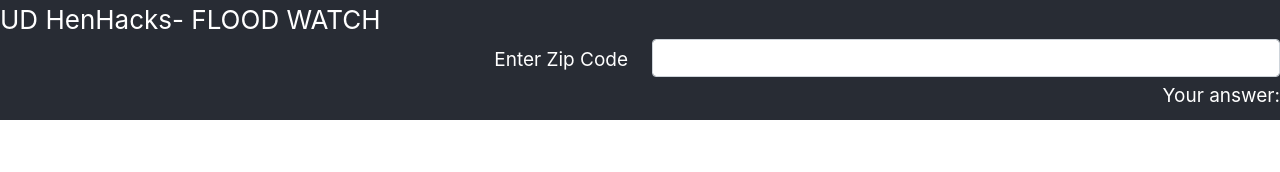
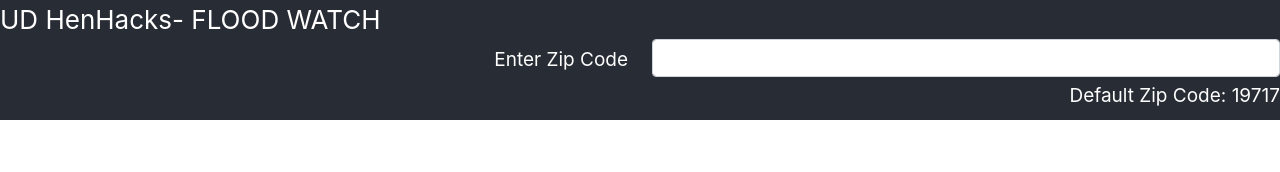
Before and after one commit to mattgwin29/HenHacks2023-Flood-Monitor, a React (Create React App) app: page / in a window 1280 px wide. Shown: the top 172 px of the page. Built offline with nearby package versions, Linux system fonts and the light colour scheme.

Commit message:
fixing build issue

```diff
--- a/src/Components/LandingPage.tsx
+++ b/src/Components/LandingPage.tsx
@@ -30,7 +30,7 @@ export function LandingPage({
                     ></Form.Control>
                 </Col>
             </Form.Group>
-            <div>Your answer: {zip} </div>
+            <div>Default Zip Code: {defaultZip} </div>
         </div>
     );
 }
```
